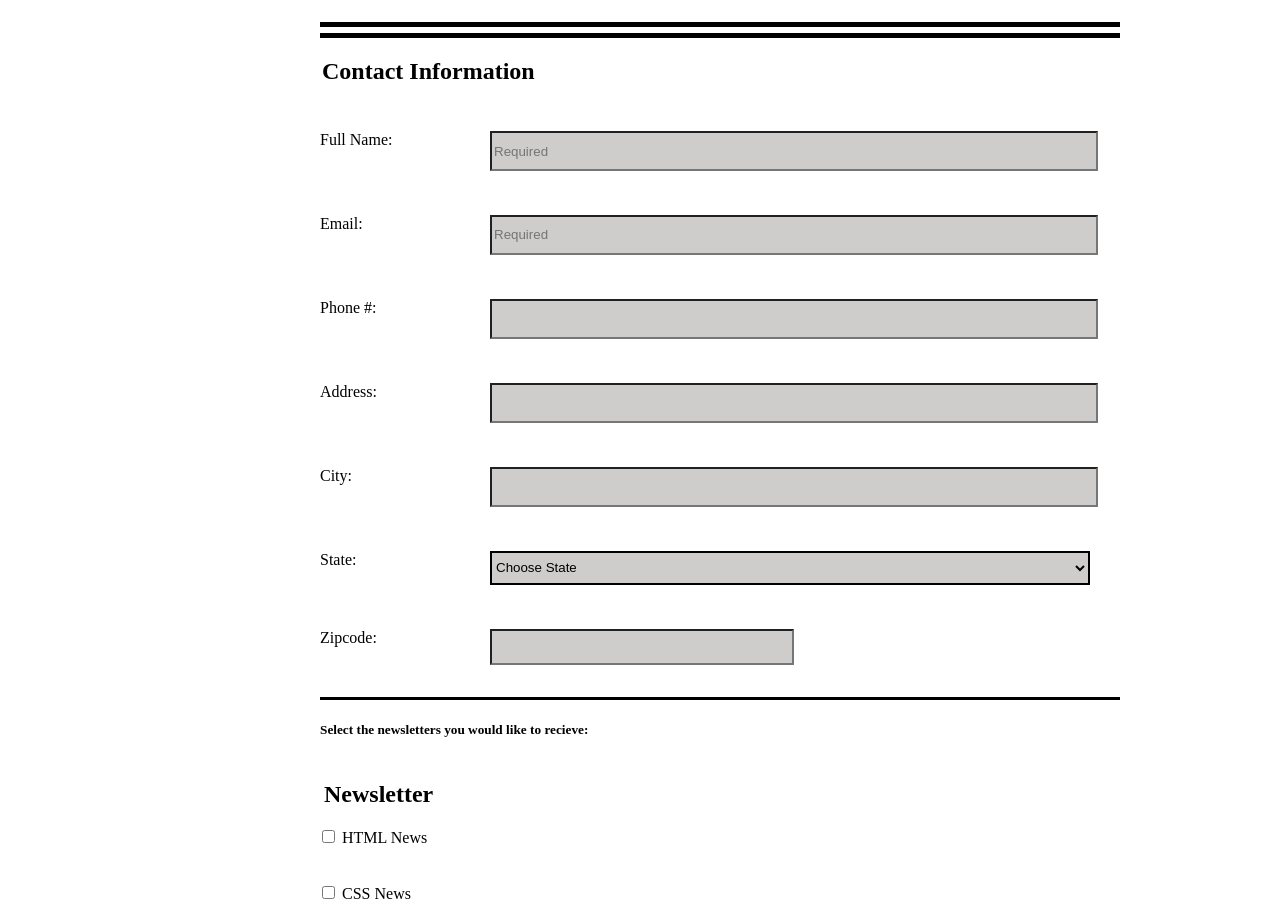
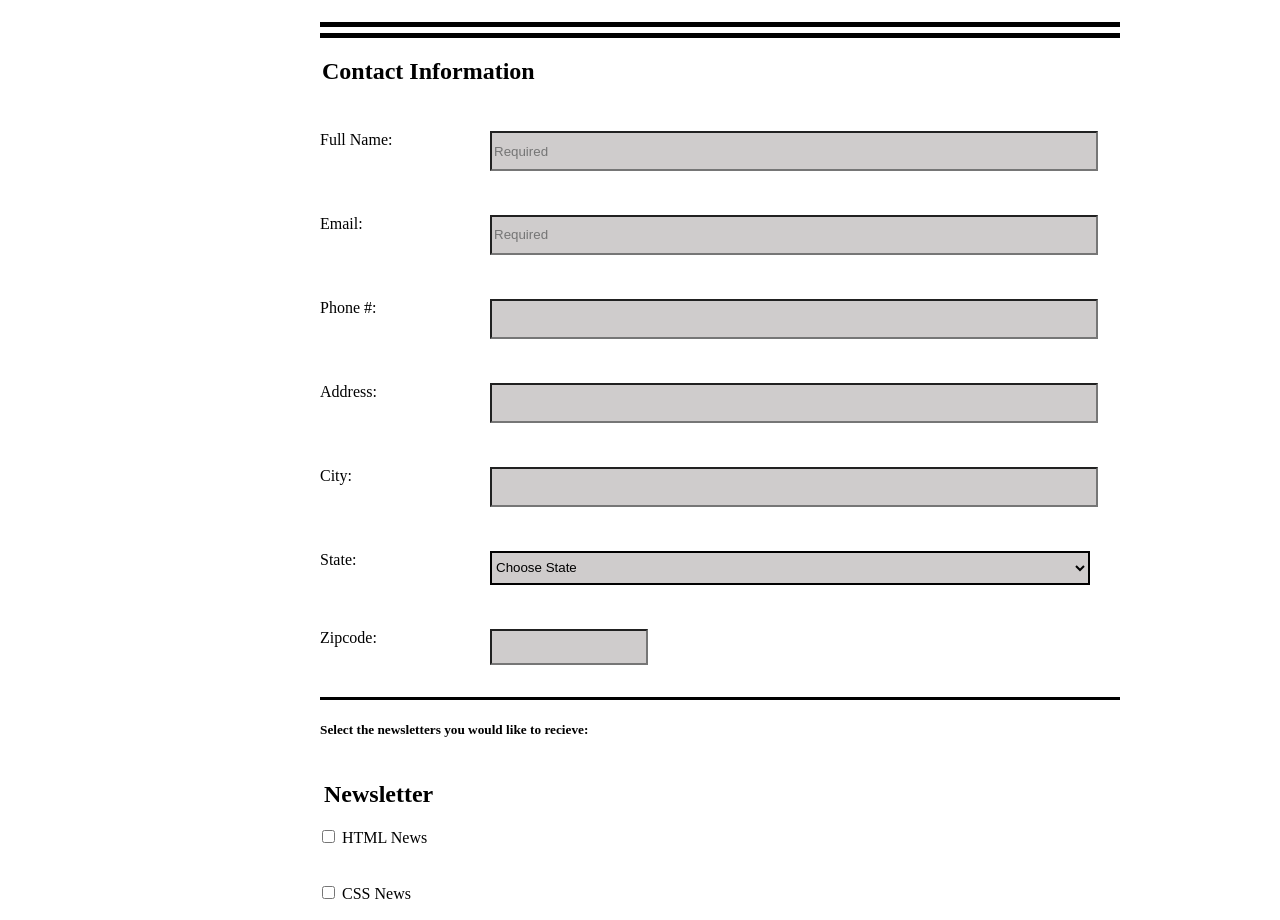
Before and after one commit to randerson0485/project_3, a plain HTML site: page online_registration_form_project/index.html in a window 1280 px wide. Shown: the part 177-1097 px from the top of the page. Drawn offline with Linux system fonts and the light colour scheme.

Commit message:
Add files via upload

```diff
--- a/online_registration_form_project/styles.css
+++ b/online_registration_form_project/styles.css
@@ -190,7 +190,7 @@ textarea:focus{
     }
 
     .input_width_2{
-        width: 37%;
+        width: 18.75%;
         height: 30px;
         margin-left: 170px;
         background-color: rgb(207, 204, 204);
```
